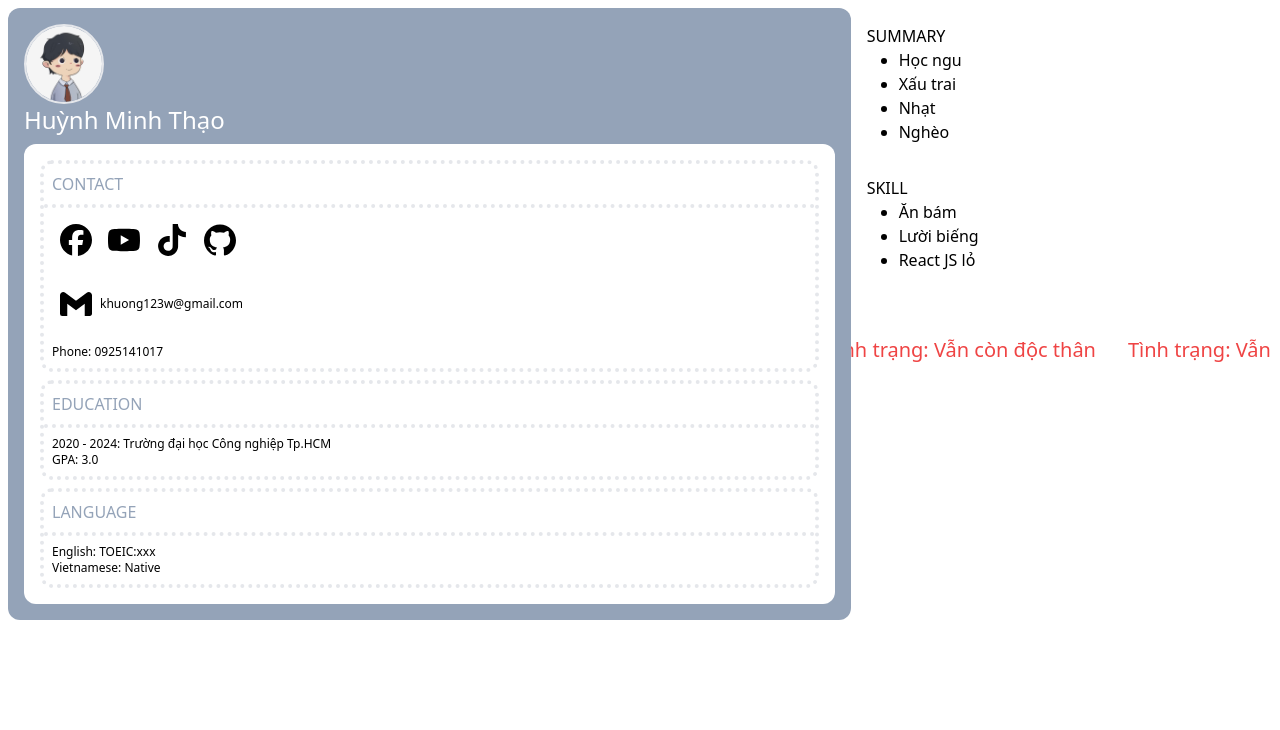
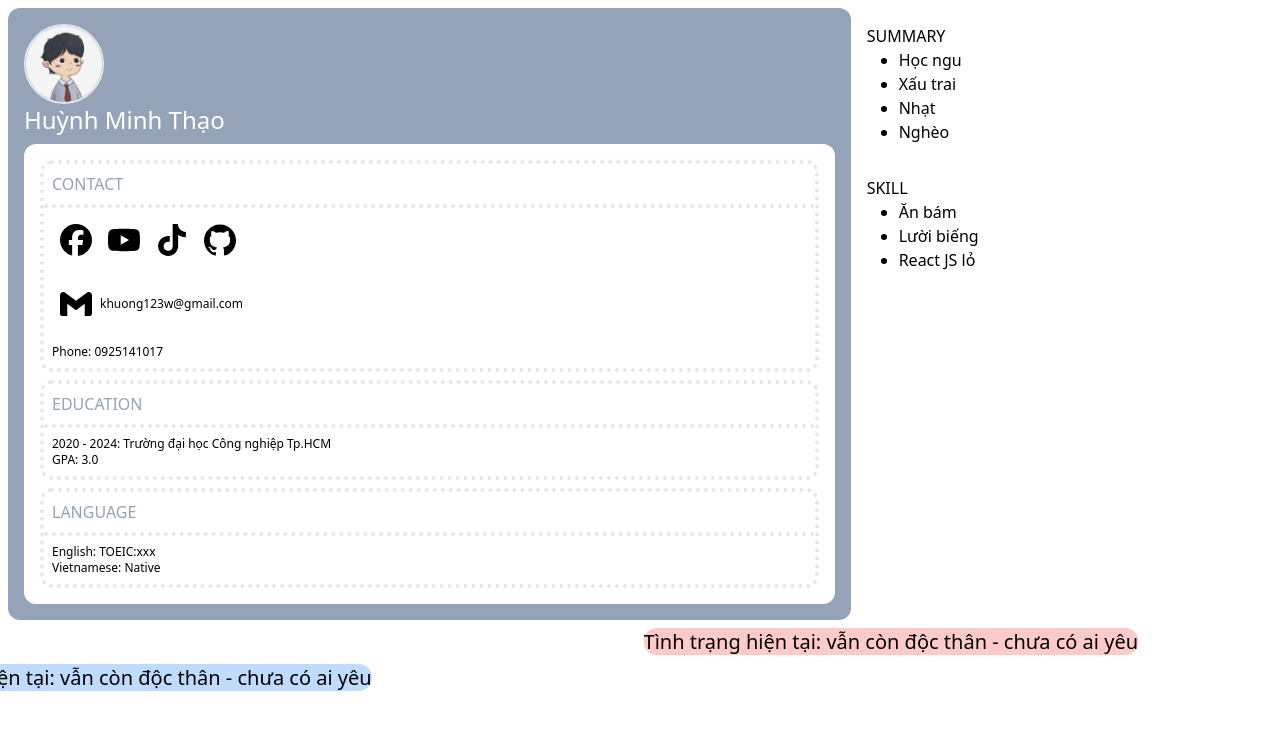
Before and after one commit to thaone2/cv_test, a React (Vite) app: page / in a window 1280 px wide. Shown: the top 730 px of the page. Built offline with nearby package versions, Linux system fonts and the light colour scheme.

Commit message:
update linh tinh

```diff
--- a/src/App.tsx
+++ b/src/App.tsx
@@ -89,17 +89,20 @@ function App() {
               <li> React JS lỏ</li>
             </ul>
           </div>
-
-          <div className="overflow-x-hidden w-full">
-            <div className="py-12 animate-marquee whitespace-nowrap ">
-              <span className="text-xl text-red-500 mx-4">
-                Tình trạng: Vẫn còn độc thân
-              </span>
-              <span className="text-xl text-red-500 mx-4">
-                Tình trạng: Vẫn còn độc thân
-              </span>
-            </div>
-          </div>
+        </div>
+      </div>
+      <div className="overflow-x-hidden m-2">
+        <div className=" animate-marqueeLeft whitespace-nowrap">
+          <span className="text-xl bg-red-200 bold rounded-2xl ">
+            Tình trạng hiện tại: vẫn còn độc thân - chưa có ai yêu
+          </span>
+        </div>
+      </div>
+      <div className="overflow-x-hidden">
+        <div className=" animate-marqueeRight whitespace-nowrap">
+          <span className="text-xl  bg-blue-200 bold rounded-2xl ">
+            Tình trạng hiện tại: vẫn còn độc thân - chưa có ai yêu
+          </span>
         </div>
       </div>
     </>
--- a/tailwind.config.js
+++ b/tailwind.config.js
@@ -72,14 +72,20 @@ module.exports = {
         "accordion-down": "accordion-down 0.2s ease-out",
         "accordion-up": "accordion-up 0.2s ease-out",
       },
+
+      keyframes: {
+        marqueeLeft: {
+          '0%': { transform: 'translateX(-10%)' },
+          '100%': { transform: 'translateX(100%)' },
+        },
+        marqueeRight: {
+          '0%': { transform: 'translateX(100%)' },
+          '100%': { transform: 'translateX(-100%)' },
+        },
+      },
       animation: {
-        marquee: 'marquee 5s linear infinite',
-      },
-      keyframes: {
-        marquee: {
-          '0%': { transform: 'translateX(0%)' },
-          '100%': { transform: 'translateX(-100%)' },
-        }
+        marqueeLeft: 'marqueeLeft 10s linear infinite',
+        marqueeRight: 'marqueeRight 10s linear infinite',
       },
     },
   },
```
